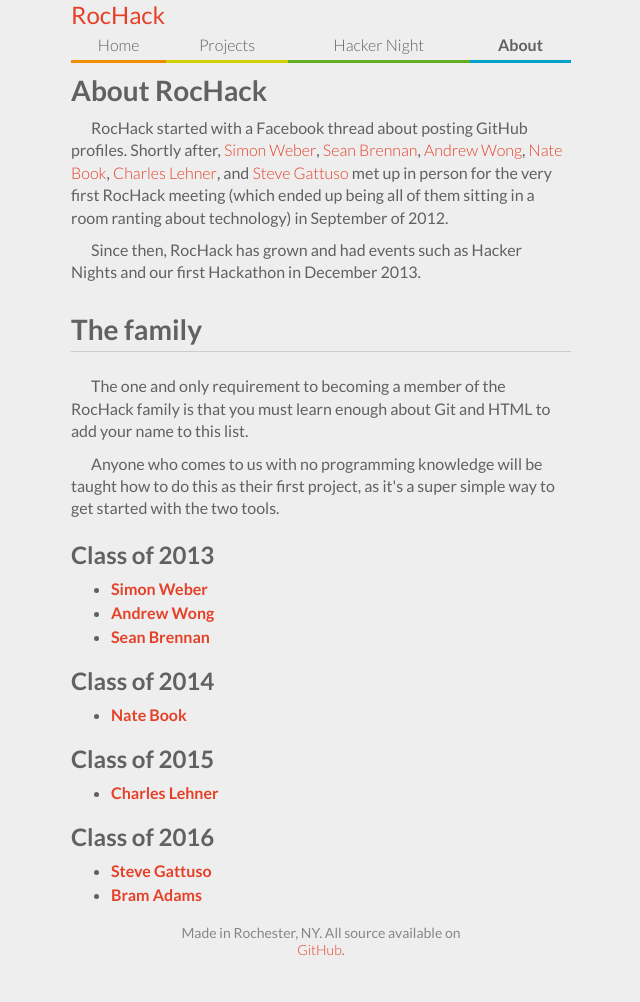
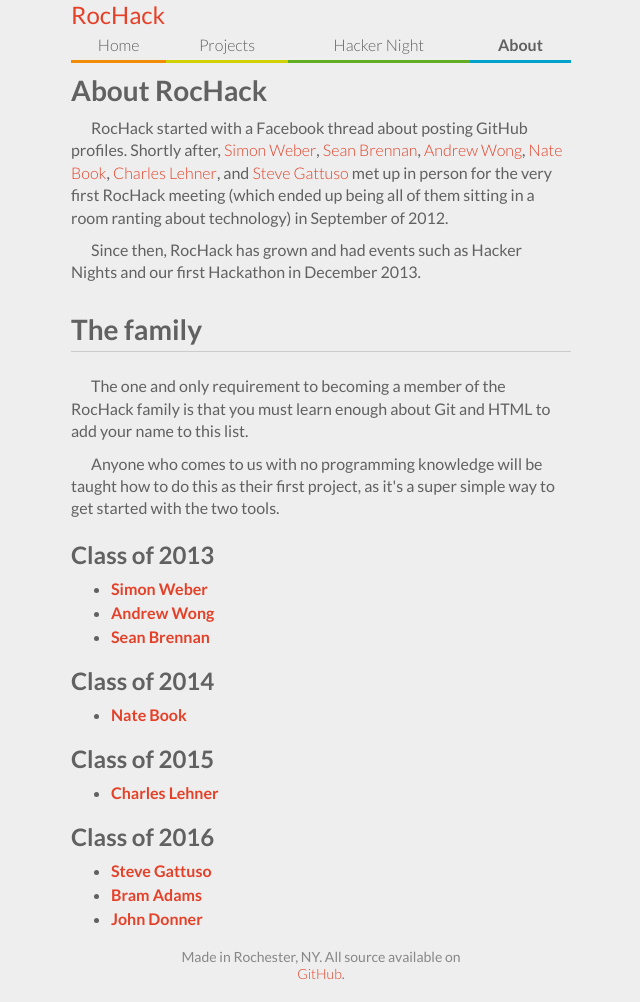
Before and after one commit to RocHack/rochack.org, a Jekyll site: the page built from about.html, in a window 1280 px wide. Shown: the whole page, without its empty margins (319-959 px from the left). Built offline with Jekyll 4.4.1, drawn with Linux system fonts in a browser that asks for light colours; before the commit the page ends 978 px from its top, so only the background shows below that.

Commit message:
:q! :q!
:q!

:cq
:wq

```diff
--- a/about.html
+++ b/about.html
@@ -36,4 +36,5 @@
 <ul class="members">
     <li><a href="http://stevegattuso.me">Steve Gattuso</a></li>
     <li><a href="#">Bram Adams</a></li>
+    <li><a href="#">John Donner</a></li>
 </ul>
```
